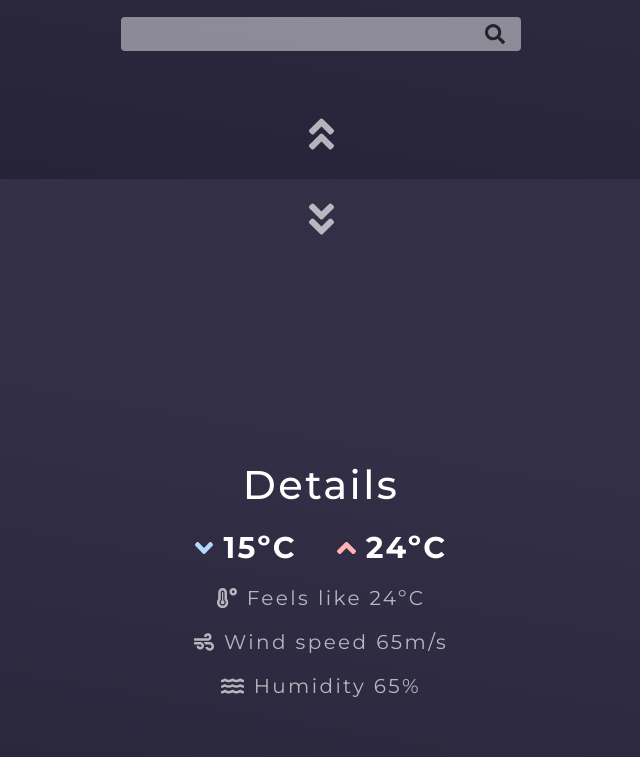
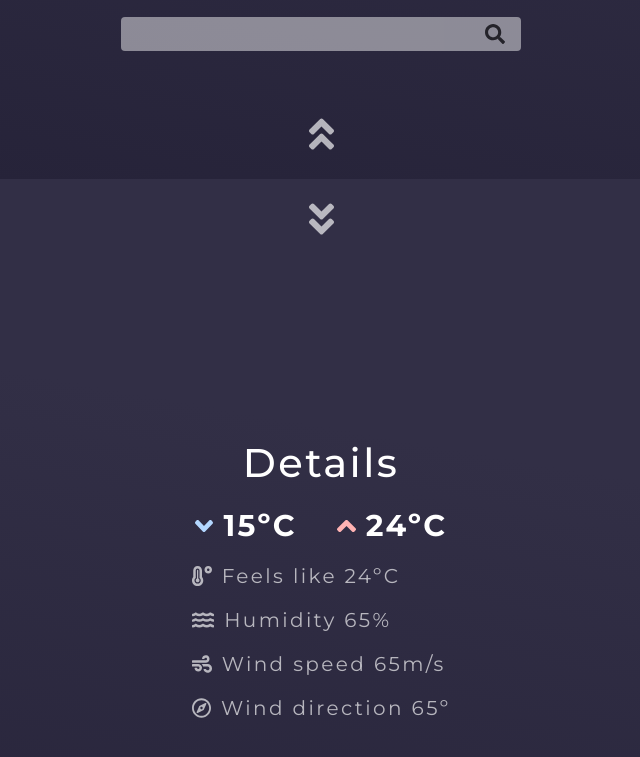
Before and after one commit to Betorresmo/Meteo, a plain HTML site: page index.html in a window 1280 px wide. Shown: the part 621-1378 px from the top of the page, without its empty margins (319-959 px from the left). Drawn offline with Linux system fonts and the light colour scheme.

Commit message:
Add Wind Direction to Details page

```diff
--- a/index.html
+++ b/index.html
@@ -72,12 +72,16 @@
             </h4>
           </div>
           <div class="especifics-item">
+            <img src="./images/svg-icons/humidity.svg" alt="humidity icon" />
+            <h4>Humidity <span id="humidityValue">65</span>%</h4>
+          </div>
+          <div class="especifics-item">
             <img src="./images/svg-icons/windSpeed.svg" alt="wind speed icon" />
             <h4>Wind speed <span id="windSpeedValue">65</span>m/s</h4>
           </div>
           <div class="especifics-item">
-            <img src="./images/svg-icons/humidity.svg" alt="humidity icon" />
-            <h4>Humidity <span id="humidityValue">65</span>%</h4>
+            <img src="./images/svg-icons/windDirection.svg" alt="wind speed icon" />
+            <h4>Wind direction <span id="windDirectionValue">65</span>º</h4>
           </div>
         </div>
       </section>
--- a/js/utils/setValues.js
+++ b/js/utils/setValues.js
@@ -22,6 +22,7 @@ export default function setValues(data) {
     '#temperatureMaxValue',
     '#temperatureFeelsValue',
     '#windSpeedValue',
+    '#windDirectionValue',
     '#humidityValue',
   ];
   const valuesToInsert = [
@@ -32,6 +33,7 @@ export default function setValues(data) {
     parseInt(maxTemperature),
     parseInt(feelsLike),
     windSpeed,
+    windDirection,
     humidity,
   ];
   for (const element of domElements) {
--- a/scss/_sectionDetails.scss
+++ b/scss/_sectionDetails.scss
@@ -24,6 +24,7 @@
   }
   .especifics-item {
     @include flexJustifyAlignCenter();
+    justify-content: flex-start;
     padding-top: $padding;
     color: $secondaryFontColor;
 
```
Also changed, not shown: css/style.min.css, images/svg-icons/windDirection.svg (added).
